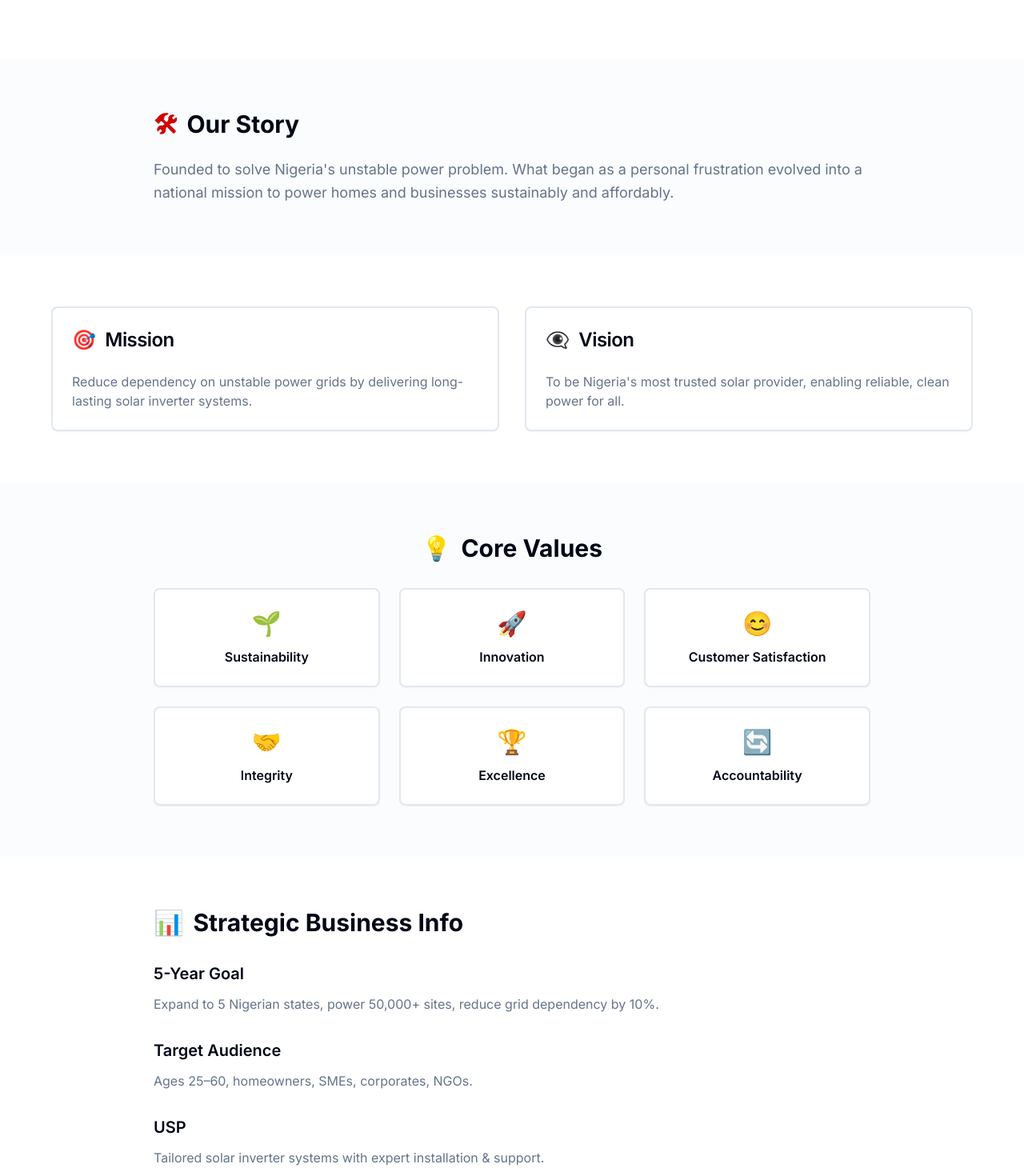
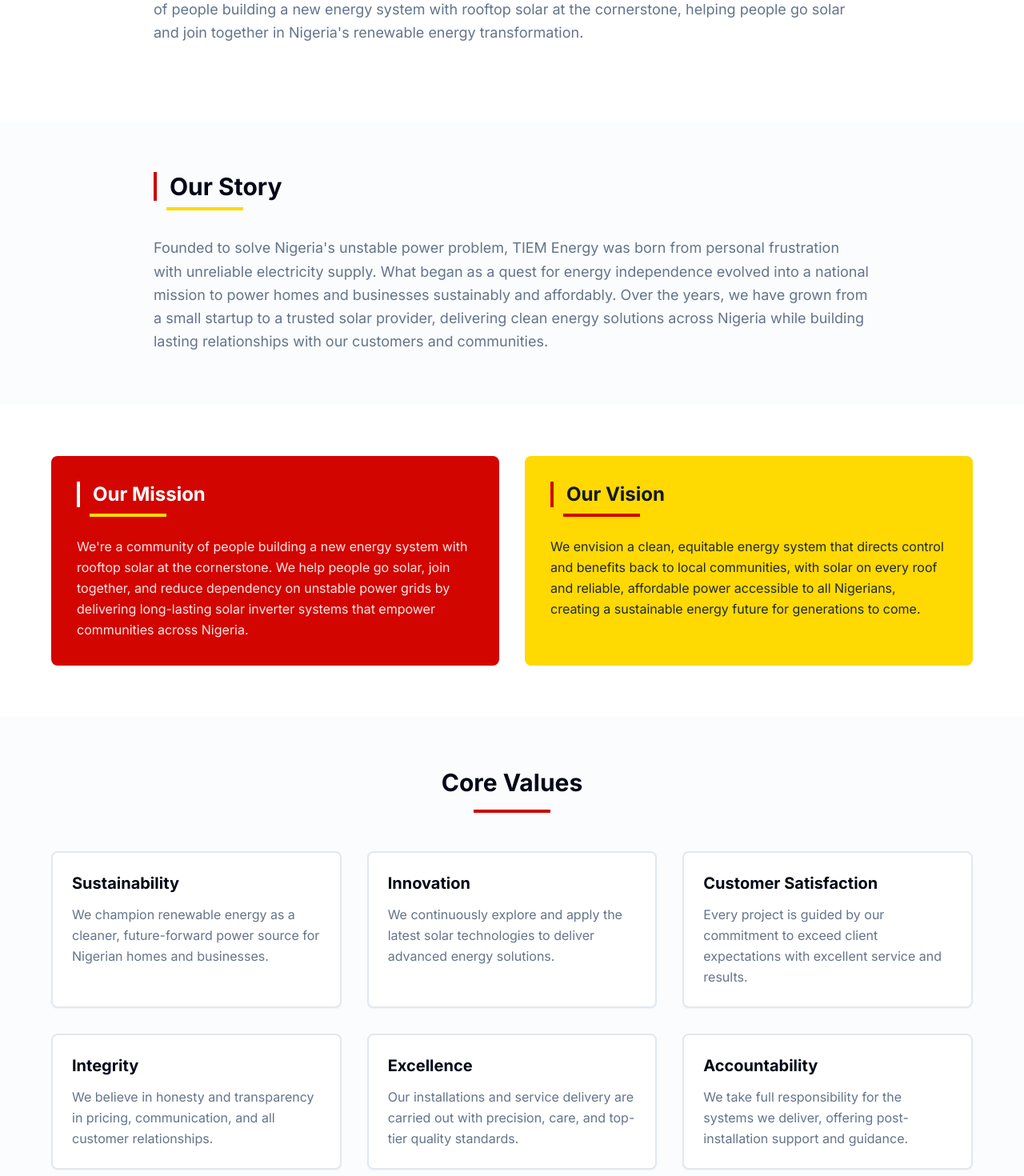
Before and after one commit to StellarJoseph/tiem, a React (Vite) app: page /about in a window 1280 px wide. Shown: the part 560-2030 px from the top of the page at 80% size. Built offline with nearby package versions, Linux system fonts and the light colour scheme.

Commit message:
Refactor About page content and styling.
Implement core values with descriptions and add Who We Are, Our Story, Mission, and Vision sections.

```diff
--- a/src/pages/About.tsx
+++ b/src/pages/About.tsx
@@ -28,11 +28,14 @@ const About = () => {
       <section className="py-16 bg-background">
         <div className="container mx-auto px-4 sm:px-6 lg:px-8">
           <div className="max-w-4xl mx-auto">
-            <h2 className="text-3xl font-bold text-foreground mb-6">
+            <div className="mb-8">
+              <h2 className="text-3xl font-bold text-foreground mb-2 border-l-4 border-primary pl-4">
                 Who We Are
               </h2>
+              <div className="h-1 w-24 bg-accent ml-4"></div>
+            </div>
             <p className="text-lg text-muted-foreground mb-8 leading-relaxed">
-              <strong>TIEM ENERGY</strong> - Empowering a sustainable future. At TIEM ENERGY, we're committed to delivering reliable, cost-effective solar energy solutions to homes and businesses across Nigeria. From seamless installations to expert support, we make the switch to solar effortless and rewarding.
+              <strong>TIEM ENERGY</strong> - Empowering a sustainable future. At TIEM ENERGY, we're committed to delivering reliable, cost-effective solar energy solutions to homes and businesses across Nigeria. From seamless installations to expert support, we make the switch to solar effortless and rewarding. We are a community of people building a new energy system with rooftop solar at the cornerstone, helping people go solar and join together in Nigeria's renewable energy transformation.
             </p>
           </div>
         </div>
@@ -42,12 +45,14 @@ const About = () => {
       <section className="py-16 bg-muted/30">
         <div className="container mx-auto px-4 sm:px-6 lg:px-8">
           <div className="max-w-4xl mx-auto">
-            <h2 className="text-3xl font-bold text-foreground mb-6 flex items-center gap-3">
-              <span className="text-primary">🛠</span>
+            <div className="mb-8">
+              <h2 className="text-3xl font-bold text-foreground mb-2 border-l-4 border-primary pl-4">
                 Our Story
               </h2>
+              <div className="h-1 w-24 bg-accent ml-4"></div>
+            </div>
             <p className="text-lg text-muted-foreground leading-relaxed">
-              Founded to solve Nigeria's unstable power problem. What began as a personal frustration evolved into a national mission to power homes and businesses sustainably and affordably.
+              Founded to solve Nigeria's unstable power problem, TIEM Energy was born from personal frustration with unreliable electricity supply. What began as a quest for energy independence evolved into a national mission to power homes and businesses sustainably and affordably. Over the years, we have grown from a small startup to a trusted solar provider, delivering clean energy solutions across Nigeria while building lasting relationships with our customers and communities.
             </p>
           </div>
         </div>
@@ -57,33 +62,29 @@ const About = () => {
       <section className="py-16 bg-background">
         <div className="container mx-auto px-4 sm:px-6 lg:px-8">
           <div className="grid grid-cols-1 md:grid-cols-2 gap-8 max-w-6xl mx-auto">
-            <Card className="border-2 hover:border-primary/20 transition-all">
-              <CardHeader>
-                <CardTitle className="flex items-center gap-3">
-                  <span className="text-primary text-2xl">🎯</span>
-                  Mission
-                </CardTitle>
-              </CardHeader>
-              <CardContent>
-                <p className="text-muted-foreground">
-                  Reduce dependency on unstable power grids by delivering long-lasting solar inverter systems.
+            <div className="bg-[#d20500] text-white p-8 rounded-lg">
+              <div className="mb-6">
+                <h3 className="text-2xl font-bold mb-2 border-l-4 border-white pl-4">
+                  Our Mission
+                </h3>
+                <div className="h-1 w-24 bg-[#ffd901] ml-4"></div>
+              </div>
+              <p className="text-white/90 leading-relaxed">
+                We're a community of people building a new energy system with rooftop solar at the cornerstone. We help people go solar, join together, and reduce dependency on unstable power grids by delivering long-lasting solar inverter systems that empower communities across Nigeria.
               </p>
-              </CardContent>
-            </Card>
+            </div>
 
-            <Card className="border-2 hover:border-primary/20 transition-all">
-              <CardHeader>
-                <CardTitle className="flex items-center gap-3">
-                  <span className="text-primary text-2xl">👁️‍🗨️</span>
-                  Vision
-                </CardTitle>
-              </CardHeader>
-              <CardContent>
-                <p className="text-muted-foreground">
-                  To be Nigeria's most trusted solar provider, enabling reliable, clean power for all.
+            <div className="bg-[#ffd901] text-gray-900 p-8 rounded-lg">
+              <div className="mb-6">
+                <h3 className="text-2xl font-bold mb-2 border-l-4 border-[#d20500] pl-4">
+                  Our Vision
+                </h3>
+                <div className="h-1 w-24 bg-[#d20500] ml-4"></div>
+              </div>
+              <p className="text-gray-800 leading-relaxed">
+                We envision a clean, equitable energy system that directs control and benefits back to local communities, with solar on every roof and reliable, affordable power accessible to all Nigerians, creating a sustainable energy future for generations to come.
               </p>
-              </CardContent>
-            </Card>
+            </div>
           </div>
         </div>
       </section>
@@ -91,27 +92,65 @@ const About = () => {
       {/* Core Values */}
       <section className="py-16 bg-muted/30">
         <div className="container mx-auto px-4 sm:px-6 lg:px-8">
-          <div className="max-w-4xl mx-auto">
-            <h2 className="text-3xl font-bold text-foreground mb-8 text-center flex items-center justify-center gap-3">
-              <span className="text-primary">💡</span>
-              Core Values
-            </h2>
-            <div className="grid grid-cols-1 md:grid-cols-2 lg:grid-cols-3 gap-6">
-              {[
-                { icon: '🌱', title: 'Sustainability' },
-                { icon: '🚀', title: 'Innovation' },
-                { icon: '😊', title: 'Customer Satisfaction' },
-                { icon: '🤝', title: 'Integrity' },
-                { icon: '🏆', title: 'Excellence' },
-                { icon: '🔄', title: 'Accountability' }
-              ].map((value, index) => (
-                <Card key={index} className="text-center border-2 hover:border-primary/20 transition-all">
+          <div className="max-w-6xl mx-auto">
+            <div className="text-center mb-12">
+              <h2 className="text-3xl font-bold text-foreground mb-4">Core Values</h2>
+              <div className="h-1 w-24 bg-primary mx-auto"></div>
+            </div>
+            <div className="grid grid-cols-1 md:grid-cols-2 lg:grid-cols-3 gap-8">
+              <Card className="border-2 hover:border-primary/20 transition-all h-full">
                 <CardContent className="pt-6">
-                    <div className="text-3xl mb-3">{value.icon}</div>
-                    <h4 className="font-semibold text-foreground">{value.title}</h4>
+                  <h4 className="text-xl font-bold text-foreground mb-3">Sustainability</h4>
+                  <p className="text-muted-foreground leading-relaxed">
+                    We champion renewable energy as a cleaner, future-forward power source for Nigerian homes and businesses.
+                  </p>
                 </CardContent>
               </Card>
-              ))}
+
+              <Card className="border-2 hover:border-primary/20 transition-all h-full">
+                <CardContent className="pt-6">
+                  <h4 className="text-xl font-bold text-foreground mb-3">Innovation</h4>
+                  <p className="text-muted-foreground leading-relaxed">
+                    We continuously explore and apply the latest solar technologies to deliver advanced energy solutions.
+                  </p>
+                </CardContent>
+              </Card>
+
+              <Card className="border-2 hover:border-primary/20 transition-all h-full">
+                <CardContent className="pt-6">
+                  <h4 className="text-xl font-bold text-foreground mb-3">Customer Satisfaction</h4>
+                  <p className="text-muted-foreground leading-relaxed">
+                    Every project is guided by our commitment to exceed client expectations with excellent service and results.
+                  </p>
+                </CardContent>
+              </Card>
+
+              <Card className="border-2 hover:border-primary/20 transition-all h-full">
+                <CardContent className="pt-6">
+                  <h4 className="text-xl font-bold text-foreground mb-3">Integrity</h4>
+                  <p className="text-muted-foreground leading-relaxed">
+                    We believe in honesty and transparency in pricing, communication, and all customer relationships.
+                  </p>
+                </CardContent>
+              </Card>
+
+              <Card className="border-2 hover:border-primary/20 transition-all h-full">
+                <CardContent className="pt-6">
+                  <h4 className="text-xl font-bold text-foreground mb-3">Excellence</h4>
+                  <p className="text-muted-foreground leading-relaxed">
+                    Our installations and service delivery are carried out with precision, care, and top-tier quality standards.
+                  </p>
+                </CardContent>
+              </Card>
+
+              <Card className="border-2 hover:border-primary/20 transition-all h-full">
+                <CardContent className="pt-6">
+                  <h4 className="text-xl font-bold text-foreground mb-3">Accountability</h4>
+                  <p className="text-muted-foreground leading-relaxed">
+                    We take full responsibility for the systems we deliver, offering post-installation support and guidance.
+                  </p>
+                </CardContent>
+              </Card>
             </div>
           </div>
         </div>
@@ -121,10 +160,12 @@ const About = () => {
       <section className="py-16 bg-background">
         <div className="container mx-auto px-4 sm:px-6 lg:px-8">
           <div className="max-w-4xl mx-auto">
-            <h2 className="text-3xl font-bold text-foreground mb-8 flex items-center gap-3">
-              <span className="text-primary">📊</span>
+            <div className="mb-8">
+              <h2 className="text-3xl font-bold text-foreground mb-2 border-l-4 border-primary pl-4">
                 Strategic Business Info
               </h2>
+              <div className="h-1 w-24 bg-accent ml-4"></div>
+            </div>
 
             <div className="space-y-8">
               <div>
```
Lines whose indentation alone changed are shown as unchanged.
